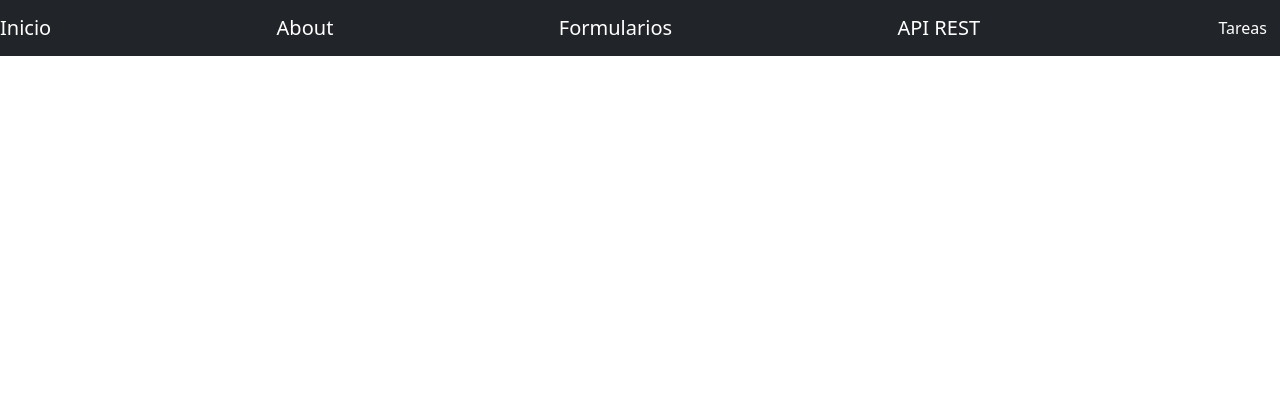
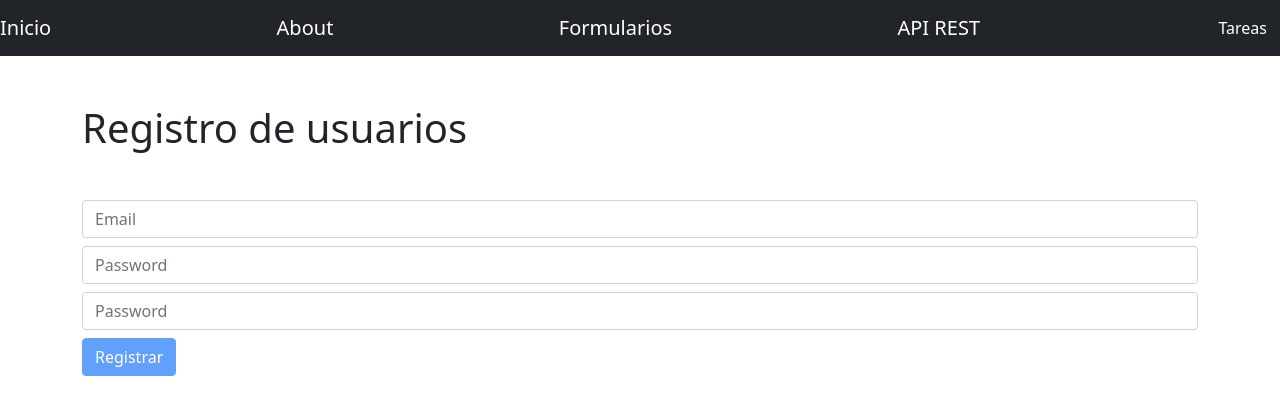
Before and after one commit to Jhonatan-Cortezz/vuex, a Vue app: page /registro in a window 1280 px wide. Shown: the top 414 px of the page. Built offline with nearby package versions, Linux system fonts and the light colour scheme; no server answers.

Commit message:
Intro API AUTH, formulario de registro

```diff
--- a/src/router/index.js
+++ b/src/router/index.js
@@ -29,6 +29,11 @@ const routes = [
     path: '/api-rest',
     name: 'ApiRest',
     component: () => import('../views/ApiRest.vue')
+  },
+  {
+    path: '/registro',
+    name: 'Registro',
+    component: () => import('../views/Registro.vue')
   }
 ]
 
--- /dev/null
+++ b/src/views/Registro.vue
@@ -0,0 +1,33 @@
+<template>
+  <h1 class="my-5">Registro de usuarios</h1>
+  <form action="">
+    <input type="email" placeholder="Email" class="form-control my-2" id="" v-model.trim="email" >
+    <input type="password" placeholder="Password" id="" class="form-control my-2" v-model.trim="pass1" >
+    <input type="password" placeholder="Password" id="" class="form-control my-2" v-model.trim="pass2" >
+    <button type="submit" class="btn btn-primary" :disabled="bloquear">Registrar</button>
+  </form>
+</template>
+
+<script>
+export default {
+  data() {
+    return {
+      email: '',
+      pass1: '',
+      pass2: ''
+    }
+  },
+
+  computed: {
+    bloquear(){
+      if (!this.email.includes('@')) {
+        return true
+      }
+      if (this.pass1.length > 4 && this.pass1 === this.pass2) {
+        return false
+      }
+      return true
+    }
+  }
+}
+</script>
```
